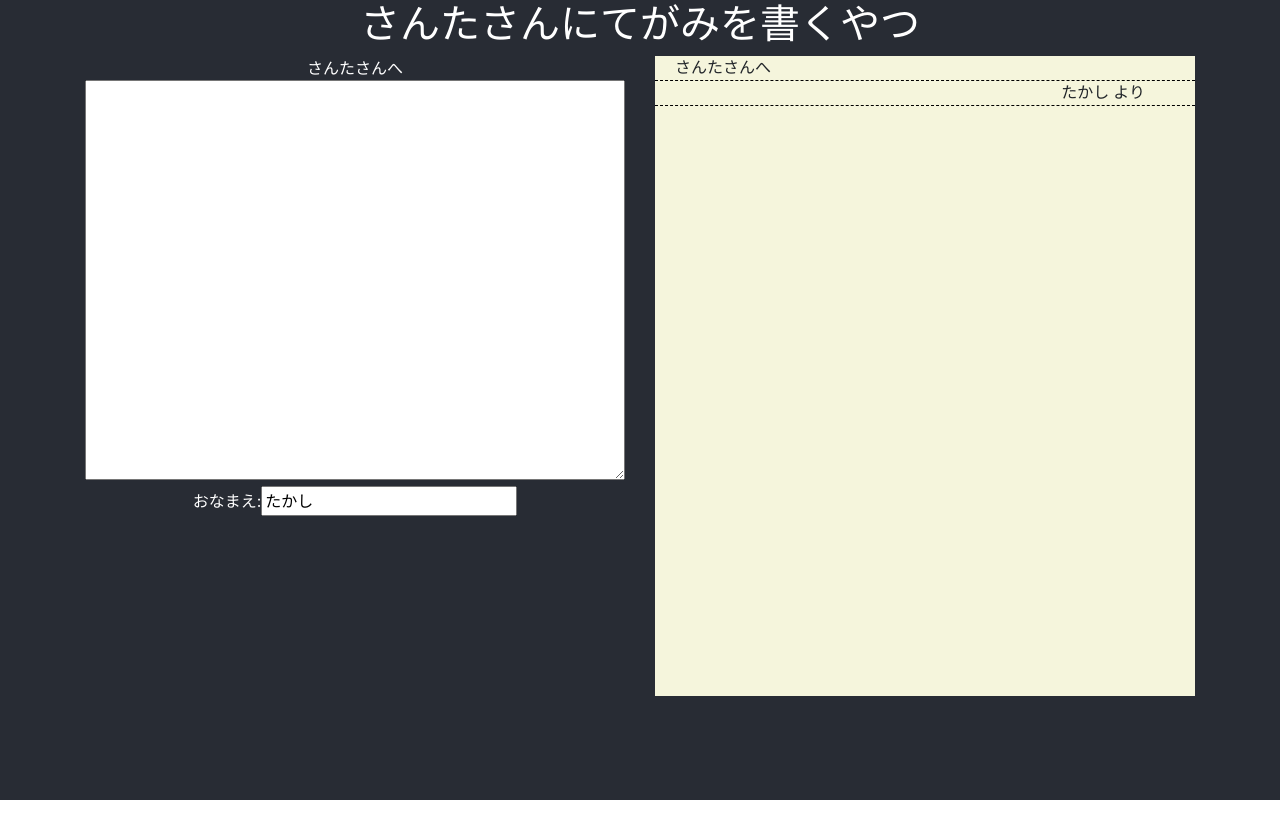
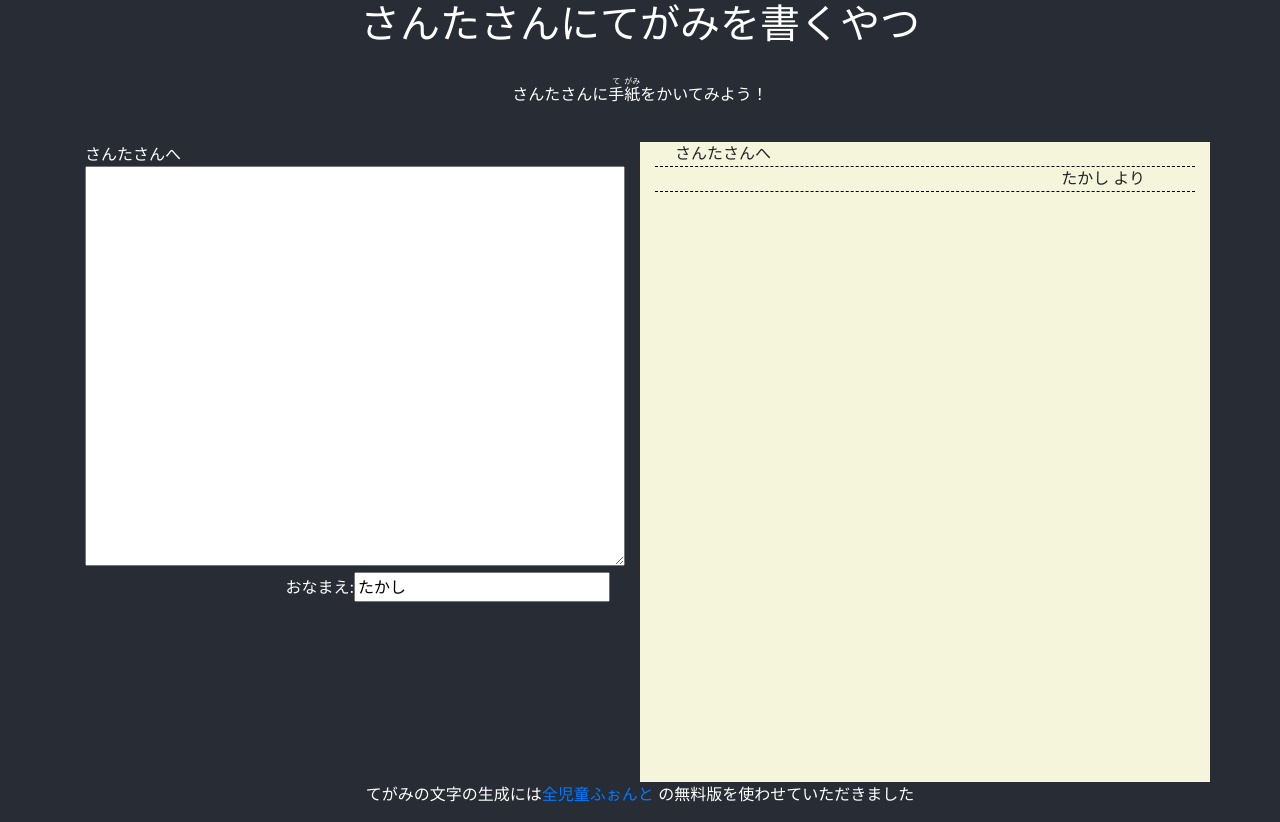
Before and after one commit to kngrow/santa_letter, a React (Create React App) app: page / in a window 1280 px wide. Before the commit the page ends 800 px from the top, so only its background shows below. Built offline with nearby package versions, Linux system fonts and the light colour scheme; a web font is replaced by a local one.

Commit message:
:recycle:

```diff
--- a/src/App.css
+++ b/src/App.css
@@ -1,7 +1,7 @@
 .App {
   text-align: center;
   background-color: #282c34;
-  height: 100vh;
+  width:100%;
 }
 @font-face {
   font-family: 'zenzidou';
@@ -34,6 +34,10 @@
 /*     transform: rotate(360deg); */
 /*   } */
 /* } */
+.how_to_use {
+  margin:20px;
+  color: white;
+}
 
 .form {
   color:white;
--- a/src/App.js
+++ b/src/App.js
@@ -19,35 +19,51 @@ class App extends Component {
           text : val
         });
   }
-
   updateName = (val) => {
     this.setState({
       name:val
     });
   }
+
+  convertText = () => {
+    if(this.state.text !== ""){
+      return this.state.text.split('\n').map((m,k) => <p>{m}</p>);
+    } else {
+      return "";
+    }
+  }
+
   render() {
     return (
       <div className="App">
         <header className="App-header">
           <h1>さんたさんにてがみを書くやつ</h1>
         </header>
+          <Row>
+            <Col className="how_to_use">
+              <p>さんたさんに<ruby>手<rt>て</rt>紙<rt>がみ</rt></ruby>をかいてみよう！</p>
+            </Col>
+          </Row>
         <Container>
           <Row>
             <Col className="form">
-              <div>さんたさんへ</div>
+              <div className="text-left">さんたさんへ</div>
                 <InputComponent onUpdate={ this.updateText }/>
                 <FromComponent onUpdate={ this.updateName }/>
             </Col>
-            <Col>
-              <div className="letter_text">
+            <Col className="letter_text">
                 <p className="dear_santa">さんたさんへ</p>
-                { this.state.text !== "" ? this.state.text.split('\n').map(function(m,k){
-                  return <p key={k}>{m}</p>;
-                }) : ""}
+                { this.convertText() }
                 <p className="from_name">{this.state.name} より</p>
-              </div>
             </Col>
           </Row>
+        <Row className="text-white">
+          <Col>
+            <p>
+              てがみの文字の生成には<a href="https://tanukifont.com/zenjido/" target="_blank">全児童ふぉんと</a> の無料版を使わせていただきました<br />
+            </p>
+          </Col>
+        </Row>
         </Container>
       </div>
     );
--- a/src/FromComponent.js
+++ b/src/FromComponent.js
@@ -12,7 +12,7 @@ export class FromComponent extends React.Component {
 
   render() {
     return (
-      <Col>
+      <Col className="text-right">
       おなまえ:<input name="form_name" onChange={this.textUpdate.bind(this)} value="たかし" />
       </Col>
     )
```
